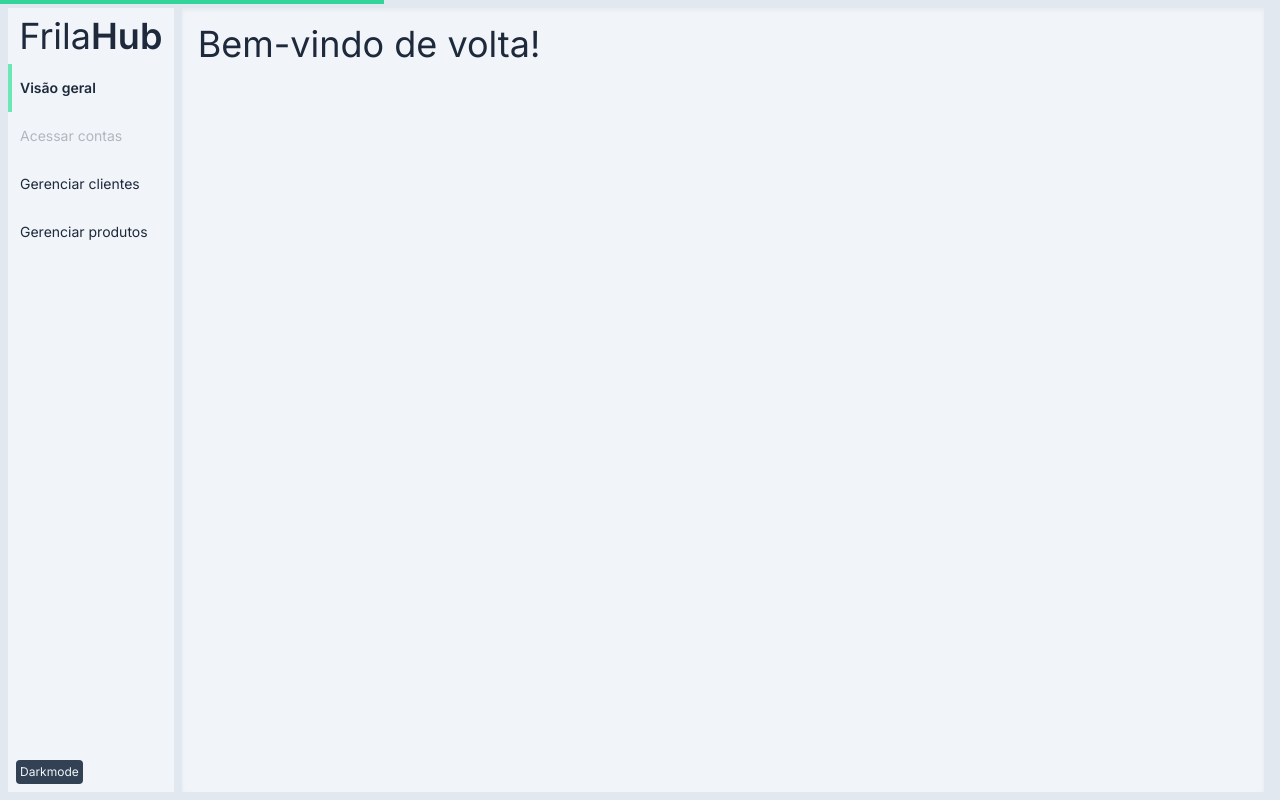
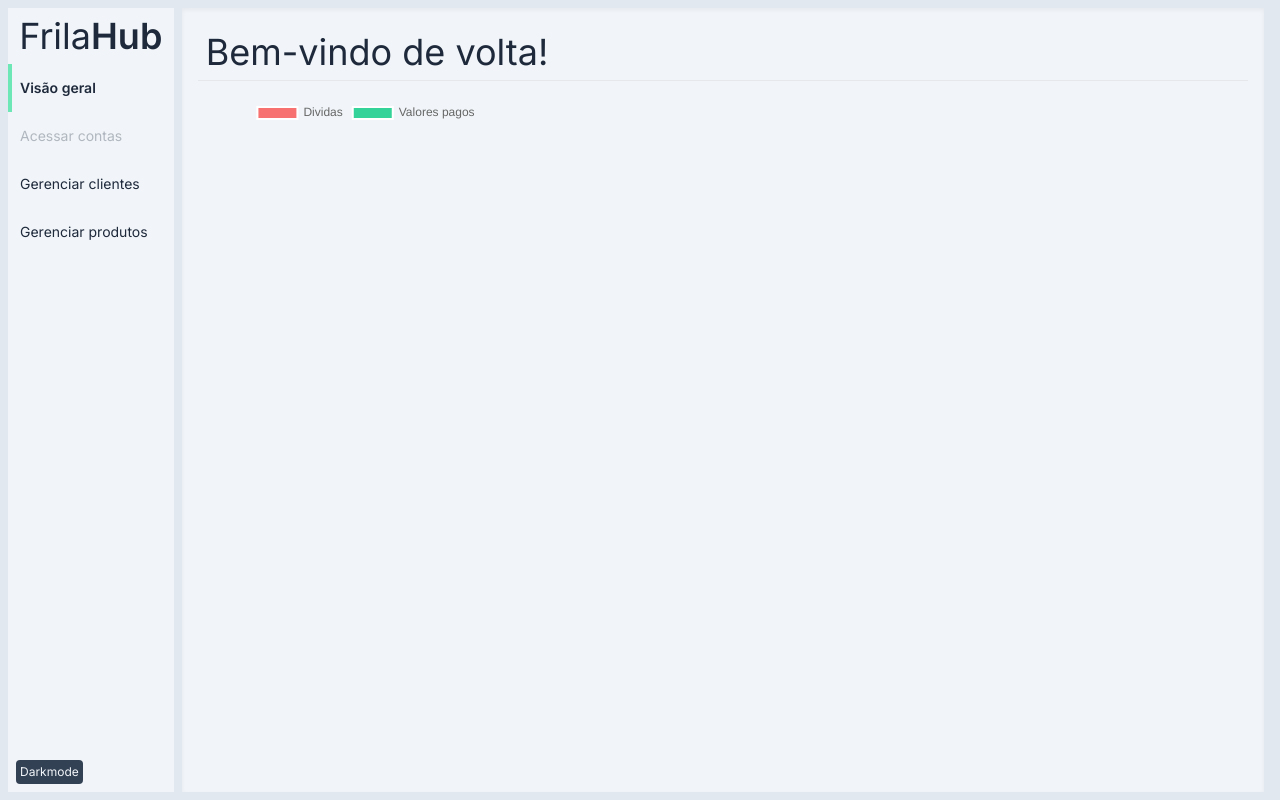
Before and after one commit to victobonetti/PassaRegua, a React (Vite) app: page / in a window 1280 px wide. Built offline with nearby package versions, Linux system fonts and the light colour scheme.

Commit message:
updating graphs

```diff
--- a/package.json
+++ b/package.json
@@ -12,7 +12,9 @@
   "dependencies": {
     "@tauri-apps/api": "^1.4.0",
     "@types/react-router-dom": "^5.3.3",
+    "chart.js": "^4.3.0",
     "react": "^18.2.0",
+    "react-chartjs-2": "^5.2.0",
     "react-dom": "^18.2.0",
     "react-router-dom": "^6.13.0",
     "zod": "^3.21.4"
--- a/src/pages/PaginaInicial.tsx
+++ b/src/pages/PaginaInicial.tsx
@@ -1,4 +1,4 @@
-import { useContext, useEffect, useState } from "react";
+import { Dispatch, SetStateAction, useContext, useEffect, useLayoutEffect, useState } from "react";
 import { FeedbackContext } from "../routes/appRouter";
 import { relaunch } from '@tauri-apps/api/process';
 import ButtonComponentLink from "../components/buttons/ButtonComponentLink";
@@ -6,18 +6,72 @@ import {
     checkUpdate,
     installUpdate
 } from '@tauri-apps/api/updater'
+import { Chart as ChartJS, ArcElement, Tooltip, Legend } from "chart.js";
+import { Pie } from "react-chartjs-2";
+import { User } from "../interfaces/User";
+import Account from "../interfaces/Account";
+import { invoke } from "@tauri-apps/api";
 
-export default function PaginaInicial() {
+
+
+
+export default function PaginaInicial({ data, setData }: { data: Account[], setData: Dispatch<SetStateAction<Account[]>> }) {
     const { createFeedback, manageLoading } = useContext(FeedbackContext);
+    const [paidValue, setPaidValue] = useState(0)
+    const [unpaidValue, setUnpaidValue] = useState(0)
+
+    const fetchData = async (): Promise<void> => {
+        try {
+            let all: Account[] = await invoke('find_all_accounts', {});
+            if (all !== data) {
+                setData(all);
+            }
+        } catch (e) {
+            createFeedback(true, String(e))
+        } finally {
+            manageLoading(false);
+        }
+    };
+
+
+
+    useLayoutEffect(() => {
+        manageLoading(true);
+        fetchData()
+    }, [])
 
     useEffect(() => {
-        manageLoading(true);
-    }, [])
+        let totalPayments = 0;
+        let totalUnpaid = 0;
+        data.map((ac) => {
+            totalPayments += Number(ac.paid_amount);
+            totalUnpaid += Number(ac.account_total - ac.paid_amount);
+        });
+        setPaidValue(totalPayments);
+        setUnpaidValue(totalUnpaid);
+    }, data)
 
 
+
+    ChartJS.register(ArcElement, Tooltip, Legend);
+
     return (
-        <div>
-            <h1 className="text-4xl m-4">Bem-vindo de volta!</h1>
+        <div className="p-4">
+            <h1 className="text-4xl w-full border-b p-2">Bem-vindo de volta!</h1>
+            <div className=" h-72 ml-6 mt-4">
+                <Pie
+                    data={{
+                        labels: ['Dividas', 'Valores pagos'],
+                        datasets: [
+                            {
+                                label: 'Total: R$',
+                                data: [paidValue, unpaidValue],
+                                backgroundColor: ['#f87171', '#34d399']
+                            },
+                        ],
+                    }}
+                />
+            </div>
         </div>
     );
 }
--- a/src/routes/appRouter.tsx
+++ b/src/routes/appRouter.tsx
@@ -133,7 +133,7 @@ export default function AppRouter(): JSX.Element {
           <Routes>
             <Route path={'/'} element={<App load={loading} firstLoad={firstLoad} dataStorage={{ users: users, accounts: accounts, products: products }} />}>
 
-              <Route index element={<PaginaInicial />} />
+              <Route index element={<PaginaInicial data={accounts}  setData={setAccounts}/>} />
               <Route path='/usuarios' element={<PaginaUsuarios data={users} setData={setUsers} />} />
               <Route path='/usuarios/novo' element={<FormularioCriaUsuario />} />
               <Route
```
Also changed, not shown: 2 other files (tests, documents, lock files or other folders).
